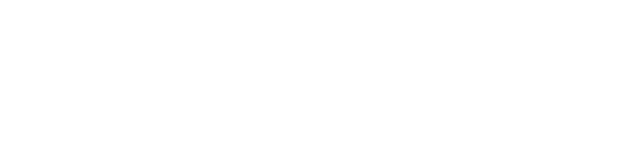
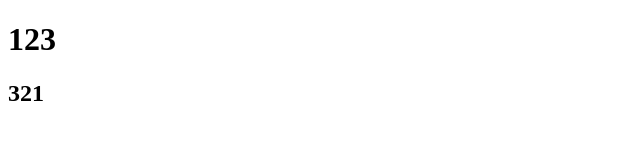
Before and after one commit to gleemarc/github, a plain HTML site: page index.html in a window 1280 px wide. Shown: the whole page, without its empty margins (0-640 px from the left). Drawn offline with Linux system fonts and the light colour scheme.

Commit message:
新增h1.h2內容

```diff
--- a/index.html
+++ b/index.html
@@ -8,8 +8,8 @@
 </head>
 <body>
     <div>
-        <h1></h1>
-        <h2></h2>
+        <h1>123</h1>
+        <h2>321</h2>
     </div>
 </body>
 </html>
```
